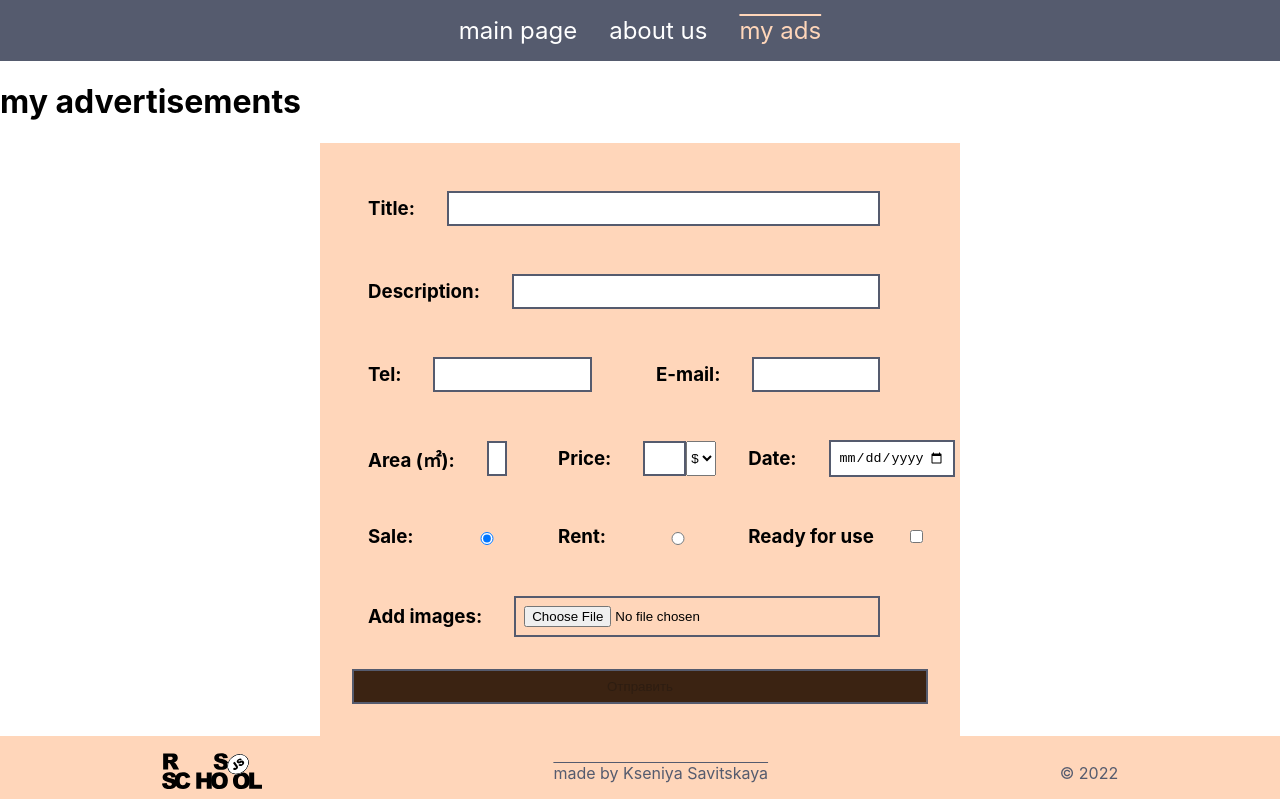
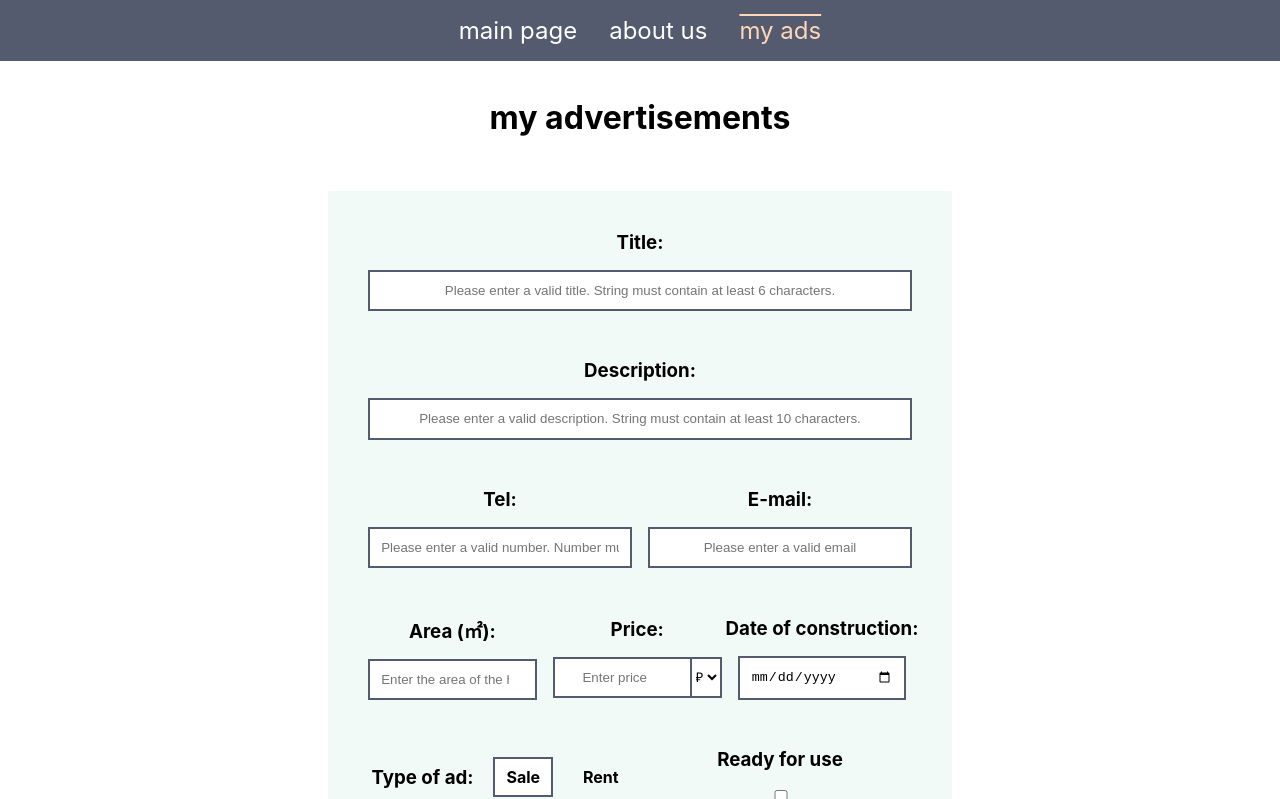
Before and after one commit to SavitskayaKseniya22/RSS-tasks-React2022Q1, a React (Create React App) app in the folder react.components/: page /my-ads in a window 1280 px wide. Shown: the top 799 px of the page. Built offline with nearby package versions, Linux system fonts and the light colour scheme.

Commit message:
feat: add style for form

```diff
--- a/react.components/src/components/AddMyAdvForm.css
+++ b/react.components/src/components/AddMyAdvForm.css
@@ -1,22 +1,43 @@
-.add-adv {
+.advertisements{
+  display: flex;
+  flex-direction: column;
+  row-gap: 2rem;
+
+}
+
+.advertisements > * {
   width: 50%;
   margin: 0 auto;
-  background-color: #ffd6ba;
   display: flex;
   align-items: center;
   row-gap: 1rem;
   padding: 2rem;
   flex-wrap: wrap;
+  background-color: rgba(190, 227, 219, 0.2);
 }
 
-.add-adv > label {
+.adds-list{
+  column-gap: 2rem;
+  row-gap: 2rem;
+  justify-content: center;
+}
+
+.add-adv > * {
   display: flex;
   justify-content: space-between;
-  row-gap: 2rem;
-  column-gap: 2rem;
-  padding: 1rem;
+  row-gap: 1rem;
+  column-gap: 1rem;
   align-items: center;
+  flex-direction: column;
+  padding: .5rem;
+  text-align: center;
 }
+
+li{
+  list-style: none;
+}
+
+
 
 h3 {
   margin: 0;
@@ -24,9 +45,9 @@ h3 {
 }
 
 .add-adv input {
-  width: 80%;
+  width: 100%;
   border: 2px solid #555b6e;
-  padding: 0.5rem;
+  padding: 0.7rem;
   flex-grow: 1;
 }
 
@@ -34,7 +55,7 @@ h3 {
   display: flex;
 }
 
-button,
+.submit-button,
 input[type='checkbox'],
 label,
 input[type='radio'],
@@ -54,7 +75,63 @@ select {
   width: 50%;
 }
 
+.add-adv .submit-button{
+  color: white;
+  font-size: 1.2rem;
+  border: none;
+  background-color: #89B0AE;
+}
+
 .submit-button:disabled{
-  background-color: #3b2312;
+  background-color: #555b6e41;
+}
+
+
+input[name="typeAdd"]{
+  display: none;
+}
+
+.switcher{
+  border: 2px solid transparent;
+}
+
+input[name="typeAdd"]:checked+label{
+  background-color: white;
+  border: 2px solid #555b6e;
+}
+
+
+
+.ad-type{
+  flex-direction: row;
+  flex-wrap: wrap;
 
 }
+
+.ad-type h3{
+  flex-grow: 1;
+
+}
+
+.ad-type label{
+  flex-grow: 1;
+  padding: .5rem;
+  font-weight: bold;
+
+}
+
+input::placeholder {
+  text-align: center;
+}
+
+select{
+  border-radius: 0;
+  border: 2px solid #555b6e;
+  border-left: none;
+  background-color: white;
+}
+
+.error-note{
+  color: #e63946;
+  font-size: smaller;
+}
--- a/react.components/src/components/AddMyAdvForm.tsx
+++ b/react.components/src/components/AddMyAdvForm.tsx
@@ -16,6 +16,7 @@ export class AddAdv extends React.Component<Record<string, never>, FormTypes> {
   submit: React.RefObject<HTMLInputElement>;
   fileInput: React.RefObject<HTMLInputElement>;
   object: CardProps | undefined;
+  form: React.RefObject<HTMLFormElement>;
 
   constructor(props: Record<string, never>) {
     super(props);
@@ -35,6 +36,7 @@ export class AddAdv extends React.Component<Record<string, never>, FormTypes> {
     this.currency = React.createRef();
     this.submit = React.createRef();
     this.fileInput = React.createRef();
+    this.form = React.createRef();
     this.state = {
       isValidTitle: null,
       isValidDescription: null,
@@ -66,9 +68,18 @@ export class AddAdv extends React.Component<Record<string, never>, FormTypes> {
         isReady: this.ready.current?.value,
         currency: this.currency.current?.value,
       };
+      if (this.fileInput.current?.files?.length) {
+        const imgUrl = URL.createObjectURL(this.fileInput.current?.files[0]);
+        this.setState({
+          savedImages: [...this.state.savedImages, imgUrl],
+        });
+      }
+
       this.setState({
         savedCards: [...this.state.savedCards, this.object],
       });
+
+      this.form.current?.reset();
     }
   }
 
@@ -131,10 +142,6 @@ export class AddAdv extends React.Component<Record<string, never>, FormTypes> {
     }
 
     if (this.fileInput.current?.files?.length) {
-      const imgUrl = URL.createObjectURL(this.fileInput.current?.files[0]);
-      this.setState({
-        savedImages: [...this.state.savedImages, imgUrl],
-      });
       this.setState({ isValidFile: true });
     } else {
       this.setState({ isValidFile: false });
@@ -197,16 +204,20 @@ export class AddAdv extends React.Component<Record<string, never>, FormTypes> {
 
   render() {
     return (
-      <div data-testid="add-adv">
-        <form className="add-adv" onSubmit={this.handleSubmit} noValidate>
+      <div data-testid="advertisements" className="advertisements">
+        <form className="add-adv" onSubmit={this.handleSubmit} noValidate ref={this.form}>
           <label className="big-field">
             <h3>Title:</h3>
-            <input type="text" name="title" ref={this.title} onInput={this.handleInput} />
+            <input
+              type="text"
+              name="title"
+              ref={this.title}
+              onInput={this.handleInput}
+              placeholder="Please enter a valid title. String must contain at least 6 characters."
+            />
             {
-              <span id="title-error">
-                {this.state.isValidTitle === false
-                  ? 'Please enter a valid title. String must contain at least 6 characters.'
-                  : ''}
+              <span id="title-error" className="error-note">
+                <strong>{this.state.isValidTitle === false ? 'Title too short' : ''}</strong>
               </span>
             }
           </label>
@@ -218,44 +229,61 @@ export class AddAdv extends React.Component<Record<string, never>, FormTypes> {
               name="description"
               ref={this.description}
               onInput={this.handleInput}
+              placeholder="Please enter a valid description. String must contain at least 10 characters."
             />
             {
-              <span id="description-error">
-                {this.state.isValidDescription === false
-                  ? 'Please enter a valid description. String must contain at least 10 characters.'
-                  : ''}
+              <span id="description-error" className="error-note">
+                <strong>
+                  {this.state.isValidDescription === false ? 'Description too short' : ''}
+                </strong>
               </span>
             }
           </label>
 
           <label className="middle-field">
             <h3>Tel:</h3>
-            <input type="tel" name="tel" ref={this.tel} onInput={this.handleInput} />
+            <input
+              type="tel"
+              name="tel"
+              ref={this.tel}
+              onInput={this.handleInput}
+              placeholder="Please enter a valid number. Number must contain at least 5 digits."
+            />
             {
-              <span id="tel-error">
-                {this.state.isValidTel === false
-                  ? 'Please enter a valid number. Number must contain at least 5 digits.'
-                  : ''}
+              <span id="tel-error" className="error-note">
+                <strong>{this.state.isValidTel === false ? 'Invalid phone number' : ''}</strong>
               </span>
             }
           </label>
 
           <label className="middle-field">
             <h3>E-mail:</h3>
-            <input type="email" name="email" ref={this.email} onInput={this.handleInput} />
+            <input
+              type="email"
+              name="email"
+              ref={this.email}
+              onInput={this.handleInput}
+              placeholder="Please enter a valid email"
+            />
             {
-              <span id="email-error">
-                {this.state.isValidEmail === false ? 'Please enter a valid email' : ''}
+              <span id="email-error" className="error-note">
+                <strong>{this.state.isValidEmail === false ? 'Invalid email' : ''}</strong>
               </span>
             }
           </label>
 
           <label className="small-field">
             <h3>Area (&#13217;):</h3>
-            <input type="number" name="area" ref={this.area} onInput={this.handleInput} />
+            <input
+              type="number"
+              name="area"
+              ref={this.area}
+              onInput={this.handleInput}
+              placeholder="Enter the area of the house"
+            />
             {
-              <span id="area-error">
-                {this.state.isValidArea === false ? 'Please enter a valid number' : ''}
+              <span id="area-error" className="error-note">
+                <strong>{this.state.isValidArea === false ? 'Invalid number' : ''}</strong>
               </span>
             }
           </label>
@@ -263,38 +291,54 @@ export class AddAdv extends React.Component<Record<string, never>, FormTypes> {
           <label className="small-field">
             <h3>Price:</h3>
             <div className="price">
-              <input type="number" name="price" ref={this.price} onInput={this.handleInput} />
+              <input
+                type="number"
+                name="price"
+                ref={this.price}
+                onInput={this.handleInput}
+                placeholder="Enter price"
+              />
+              <select name="currency" ref={this.currency} defaultValue="₽">
+                <option value="$">&#36;</option>
+                <option value="€">&#8364;</option>
+                <option value="₽">&#8381;</option>
+              </select>
+            </div>
             {
-                <span id="price-error">
+              <span id="price-error" className="error-note">
+                <strong>
                   {this.state.isValidPrice === false ? 'Please enter a valid number' : ''}
+                </strong>
               </span>
             }
-              <select name="currency" ref={this.currency} defaultValue="₽">
-                <option value="$">$</option>
-                <option value="€">€</option>
-                <option value="€">₽</option>
-              </select>
-            </div>
           </label>
           <label className="small-field">
-            <h3>Date:</h3>
+            <h3>Date of construction:</h3>
             <input type="date" name="date" ref={this.date} onInput={this.handleInput} />
             {
-              <span id="date-error">
+              <span id="date-error" className="error-note">
+                <strong>
                   {this.state.isValidDate === false ? 'Please enter a valid date' : ''}
+                </strong>
               </span>
             }
           </label>
 
-          <label className="small-field">
-            <h3>Sale:</h3>
+          <div className="middle-field ad-type">
+            <h3>Type of ad:</h3>
+
             <input type="radio" id="sale" name="typeAdd" value="sale" defaultChecked />
+            <label className="switcher" htmlFor="sale">
+              <span>Sale</span>
             </label>
-          <label className="small-field">
-            <h3>Rent:</h3>
+
             <input type="radio" id="rent" name="typeAdd" value="rent" />
+            <label className="switcher" htmlFor="rent">
+              <span>Rent</span>
             </label>
-          <label className="small-field">
+          </div>
+
+          <label className="middle-field">
             <h3>Ready for use</h3>
             <input type="checkbox" name="ready" ref={this.ready} />
           </label>
@@ -303,23 +347,19 @@ export class AddAdv extends React.Component<Record<string, never>, FormTypes> {
             <h3>Add images:</h3>
             <input type="file" name="img" ref={this.fileInput} onInput={this.handleInput} />
             {
-              <span id="img-error">
-                {this.state.isValidFile === false ? 'Please choose an img' : ''}
+              <span id="img-error" className="error-note">
+                <strong>{this.state.isValidFile === false ? 'Please choose an img' : ''}</strong>
               </span>
             }
           </label>
 
-          <input
-            type="submit"
-            className="submit-button"
-            value="Отправить"
-            ref={this.submit}
-            disabled
-          />
+          <input type="submit" className="submit-button" value="send" ref={this.submit} disabled />
         </form>
+        <div className="adds-list">
           {this.state.savedCards.map((elem, index) => (
             <Card key={index} houseItem={elem} img={this.state.savedImages[index]} />
           ))}
+        </div>
       </div>
     );
   }
--- a/react.components/src/pages/MyAds.tsx
+++ b/react.components/src/pages/MyAds.tsx
@@ -1,5 +1,6 @@
 import React from 'react';
 import { AddAdv } from '../components/AddMyAdvForm';
+import './myAdds.css';
 
 export class MyAds extends React.Component {
   constructor(props: string) {
@@ -7,7 +8,7 @@ export class MyAds extends React.Component {
   }
   render() {
     return (
-      <div data-testid="about-us">
+      <div data-testid="my-adds" className="my-adds">
         <h1>my advertisements</h1>
         <AddAdv />
       </div>
--- /dev/null
+++ b/react.components/src/pages/myAdds.css
@@ -0,0 +1,7 @@
+.my-adds{
+  display: flex;
+  flex-direction: column;
+  align-items: center;
+  row-gap: 2rem;
+  padding: 1rem;
+}
```
Lines whose indentation alone changed are shown as unchanged.
